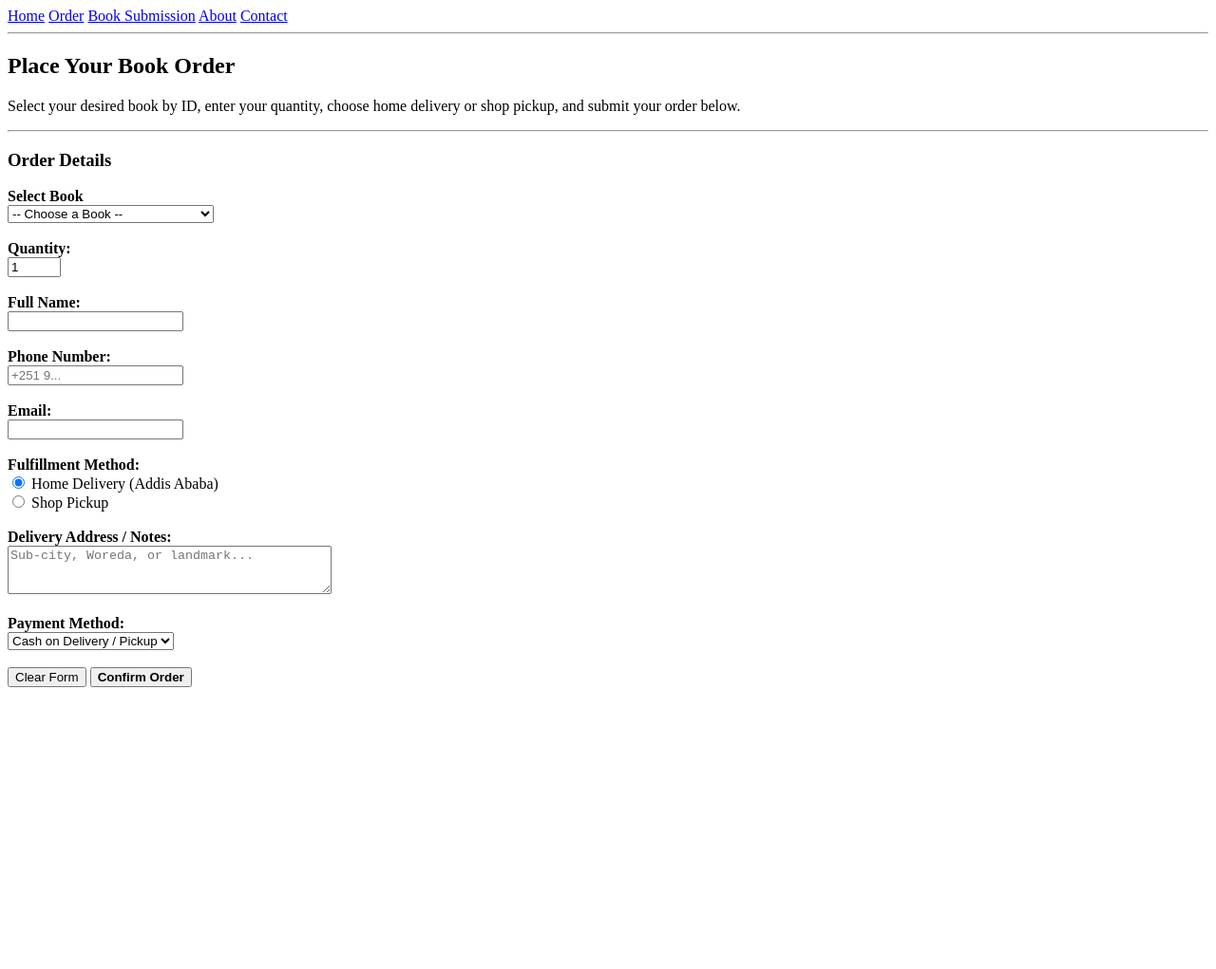
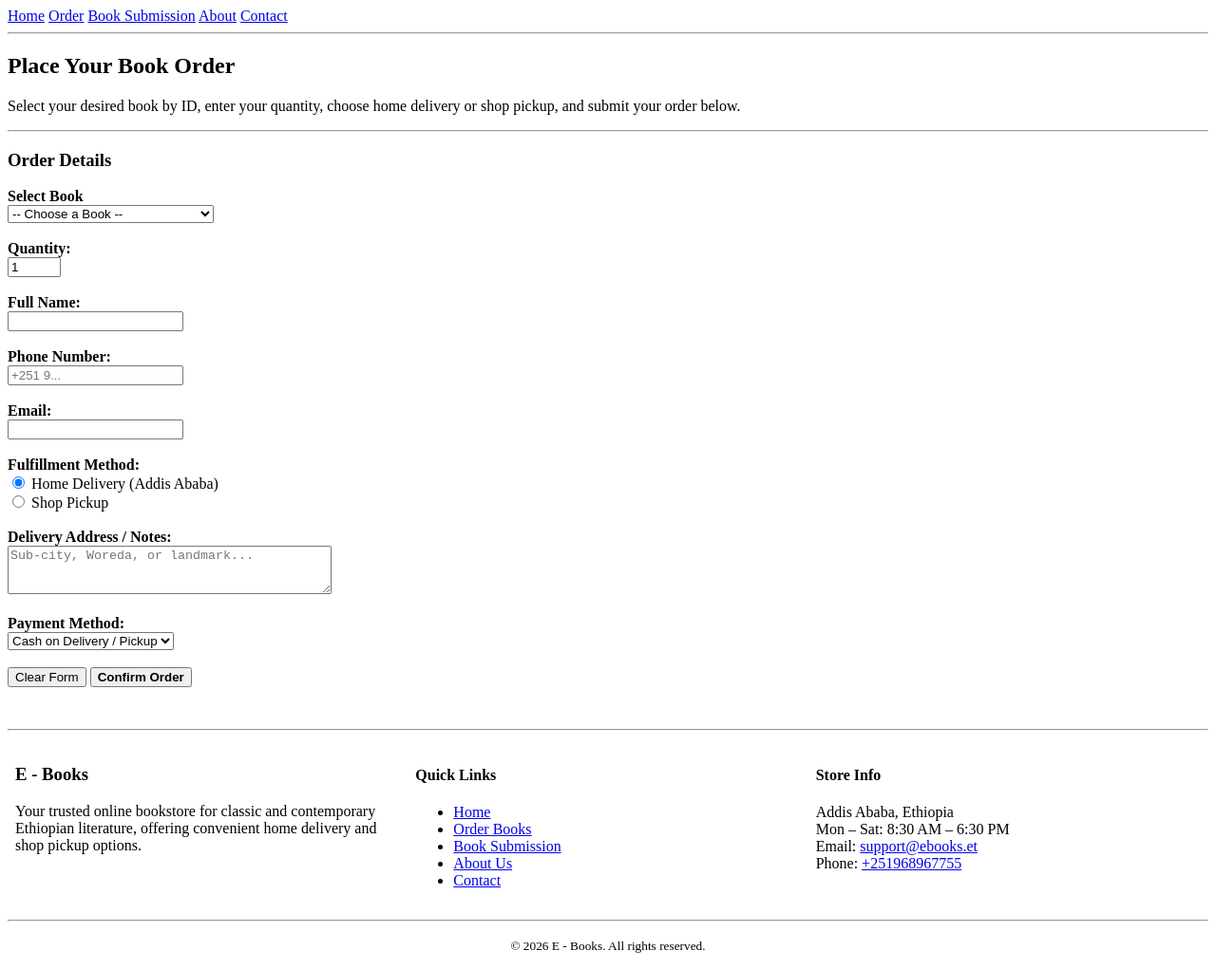
Before and after one commit to ezenid/e-books, a plain HTML site: page order/index.html in a window 1280 px wide. Shown: the whole page at 95% size. Before the commit the page ends 800 px from the top, so only its background shows below. Drawn offline with Linux system fonts and the light colour scheme.

Commit message:
feat(order): add general footer section

```diff
--- a/order/index.html
+++ b/order/index.html
@@ -82,6 +82,44 @@
     </section>
   </main>
 
+  <br>
+  <br>
+  <footer>
+    <hr>
+    <table width="100%" cellpadding="8" cellspacing="0">
+      <tr>
+        <td valign="top" width="33%">
+          <h3>E - Books</h3>
+          <p>Your trusted online bookstore for classic and contemporary Ethiopian literature, offering convenient home
+            delivery and shop pickup options.</p>
+        </td>
+        <td valign="top" width="33%">
+          <h4>Quick Links</h4>
+          <ul>
+            <li><a href="/">Home</a></li>
+            <li><a href="order/">Order Books</a></li>
+            <li><a href="book-submission/">Book Submission</a></li>
+            <li><a href="about/">About Us</a></li>
+            <li><a href="contact/">Contact</a></li>
+          </ul>
+        </td>
+        <td valign="top" width="33%">
+          <h4>Store Info</h4>
+          <p>
+            Addis Ababa, Ethiopia<br>
+            Mon – Sat: 8:30 AM – 6:30 PM<br>
+            Email: <a href="mailto:support@ebooks.et
+"> support@ebooks.et
+            </a> <br>
+            Phone: <a href="tel:+251968967755">+251968967755</a>
+          </p>
+        </td>
+      </tr>
+    </table>
+    <hr>
+    <p align="center"><small>&copy; 2026 E - Books. All rights reserved.</small></p>
+  </footer>
+
 </body>
 
 </html>
```
